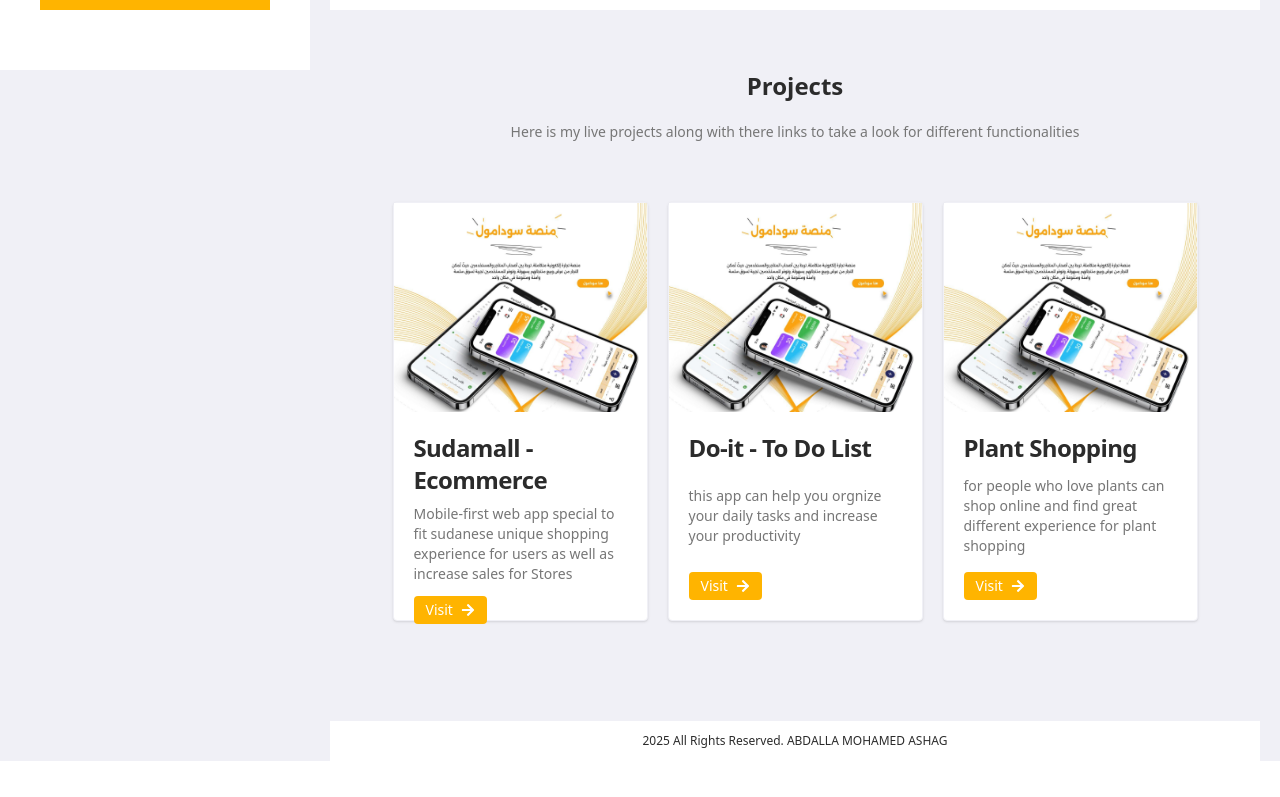
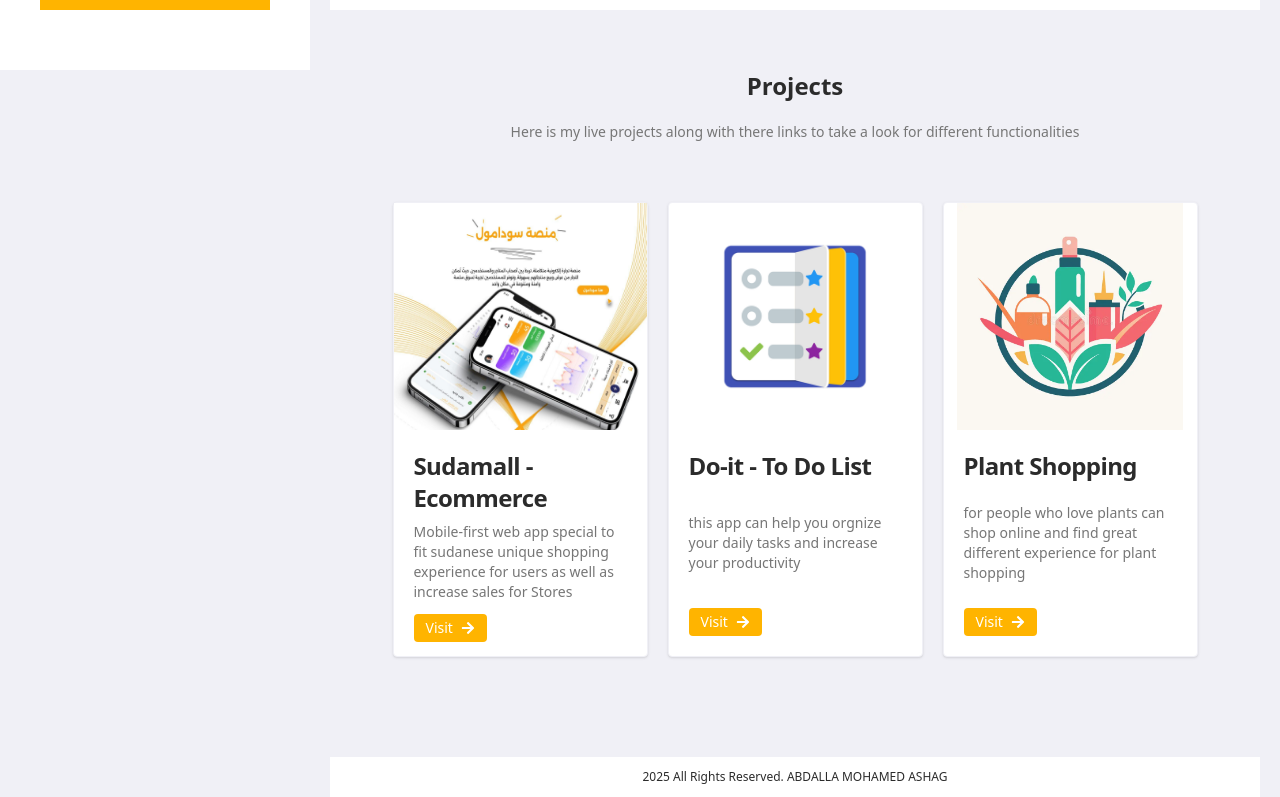
Before and after one commit to ProAbdallaMI/portfolio, a React (Vite) app: page / in a window 1280 px wide. Shown: the part 1279-2076 px from the top of the page. Before the commit the page ends 2040 px from the top, so only its background shows below. Built offline with nearby package versions, Linux system fonts and the light colour scheme.

Commit message:
change projects icons to better ones

```diff
--- a/src/components/projects/ProjectCard.jsx
+++ b/src/components/projects/ProjectCard.jsx
@@ -5,7 +5,7 @@
 		<div className="max-w-sm bg-white border border-background rounded-sm shadow-sm h-100/100 md:w-30/100">
 			<a target="_blank" href={projectCard.url} rel="noreferrer">
 				<img
-					className="h-50/100"
+					className="h-50/100 m-auto"
 					src={projectCard.image}
 					alt="card image"
 				/>
--- a/src/sections/Projects.jsx
+++ b/src/sections/Projects.jsx
@@ -1,5 +1,7 @@
 import ProjectCard from "../components/projects/ProjectCard";
 import sudamallIcon from "../assets/sudamall.jpg"
+import doItIcon from "../assets/doItIcon.png"
+import eplantIcon from "../assets/eplantIcon.webp";
 
 const sudamall = {
     image: sudamallIcon,
@@ -8,13 +10,13 @@
     about: "Mobile-first web app special to fit sudanese unique shopping experience for users as well as increase sales for Stores"
 }
 const doIt = {
-	image: sudamallIcon,
+	image: doItIcon,
 	url: "https://proabdallami.github.io/Do-it/",
 	title: "Do-it - To Do List",
 	about: "this app can help you orgnize your daily tasks and increase your productivity"
 }
 const plantShopping = {
-	image: sudamallIcon,
+	image: eplantIcon,
 	url: "https://proabdallami.github.io/e-plantShopping/",
 	title: "Plant Shopping",
 	about: "for people who love plants can shop online and find great different experience for plant shopping"
```
Also changed, not shown: src/assets/doItIcon.png (added), src/assets/eplantIcon.webp (added).
